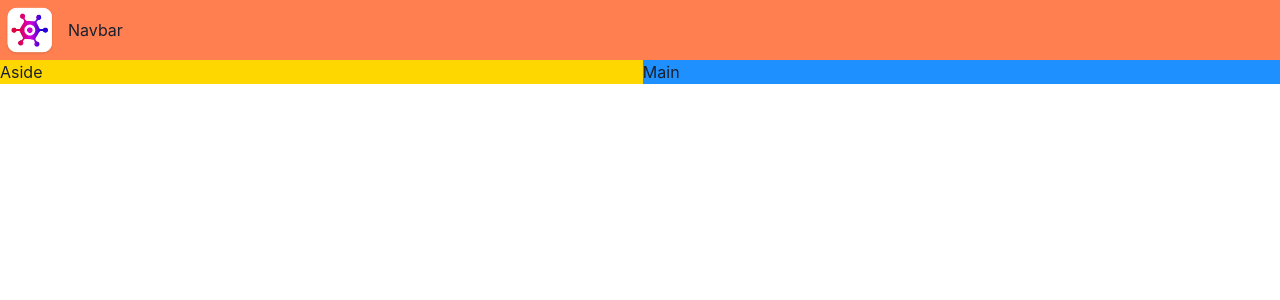
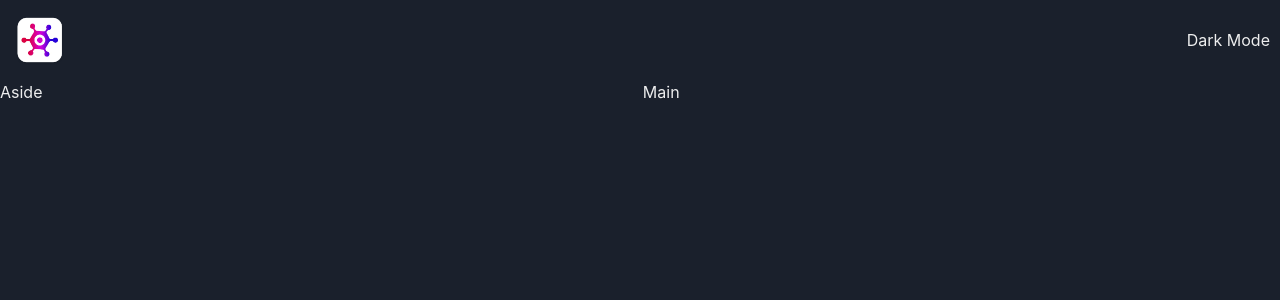
Before and after one commit to KyawThet23/game-hub, a React (Vite) app: page / in a window 1280 px wide. Shown: the top 300 px of the page. Built offline with nearby package versions, Linux system fonts and the light colour scheme.

Commit message:
dark mode button

```diff
--- a/src/App.tsx
+++ b/src/App.tsx
@@ -9,15 +9,15 @@
         lg: `"nav nav" "aside main"`,
       }}
     >
-      <GridItem area="nav" bg="coral">
+      <GridItem area="nav">
         <Navbar />
       </GridItem>
       <Show above="lg">
-        <GridItem area="aside" bg="gold">
+        <GridItem area="aside">
           Aside
         </GridItem>
       </Show>
-      <GridItem area="main" bg="dodgerblue">
+      <GridItem area="main">
         Main
       </GridItem>
     </Grid>
--- /dev/null
+++ b/src/components/colorModeSwitch.tsx
@@ -0,0 +1,14 @@
+import { HStack, Switch, Text, useColorMode } from '@chakra-ui/react'
+
+const ColorModeSwitch = () => {
+  const {toggleColorMode, colorMode} = useColorMode();
+
+  return (
+    <HStack>
+      <Switch colorScheme='green' isChecked={colorMode === 'dark'} onChange={toggleColorMode} />
+      <Text whiteSpace='nowrap'>Dark Mode</Text>
+    </HStack>
+  )
+}
+
+export default ColorModeSwitch
--- a/src/components/navbar.tsx
+++ b/src/components/navbar.tsx
@@ -1,11 +1,12 @@
-import { HStack, Image, Text } from '@chakra-ui/react';
+import { HStack, Image } from '@chakra-ui/react';
 import logo from '../assets/logo.webp';
+import ColorModeSwitch from './colorModeSwitch';
 
 const Navbar = () => {
   return (
-    <HStack>
+    <HStack justifyContent='space-between' padding='10px'>
       <Image src={logo} boxSize='60px' />
-      <Text>Navbar</Text>
+      <ColorModeSwitch />
     </HStack>
   )
 }
--- a/src/main.tsx
+++ b/src/main.tsx
@@ -1,12 +1,14 @@
 import React from 'react'
-import { ChakraProvider } from '@chakra-ui/react'
+import { ChakraProvider, ColorModeScript } from '@chakra-ui/react'
 import ReactDOM from 'react-dom/client'
 import App from './App'
+import theme from './theme'
 
 const rootElement = document.getElementById('root')
 ReactDOM.createRoot(rootElement as HTMLElement).render(
   <React.StrictMode>
-    <ChakraProvider>
+    <ChakraProvider theme={theme}>
+      <ColorModeScript initialColorMode={theme.config.initialColorMode} />
       <App />
     </ChakraProvider>
   </React.StrictMode>,
--- /dev/null
+++ b/src/theme.ts
@@ -0,0 +1,10 @@
+import { extendBaseTheme, ThemeConfig } from "@chakra-ui/react";
+
+
+const config: ThemeConfig = {
+  initialColorMode: 'dark'
+};
+
+const theme = extendBaseTheme({ config });
+
+export default theme;
```
